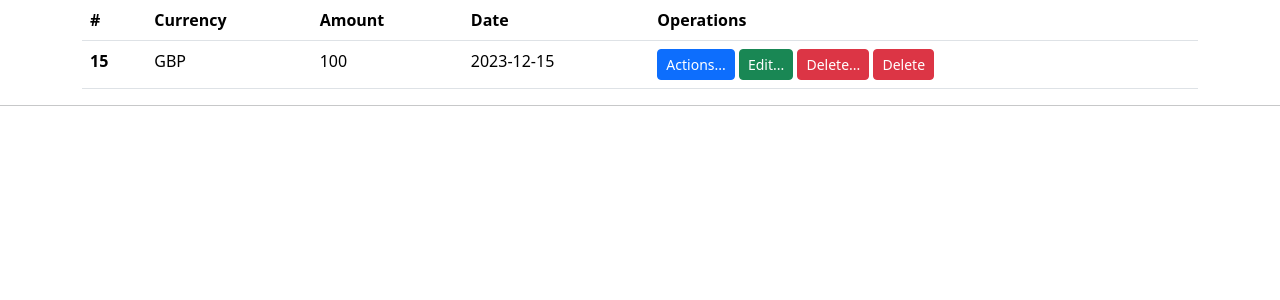
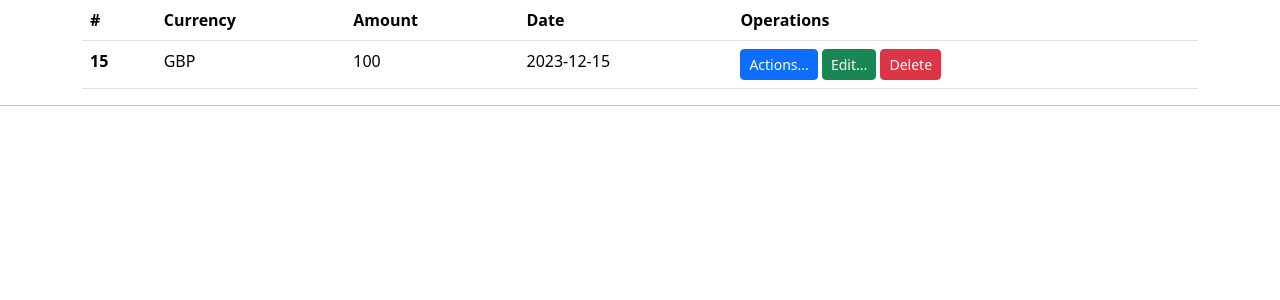
Before and after one commit to rajkonkret/or-flask-13-12-v3-NicerApp, a Flask app: page /history in a window 1280 px wide. Shown: the part 56-356 px from the top of the page. Run offline with Flask 3, Linux system fonts and the light colour scheme; data comes from the database, SQL or seed files in the repository; both versions use the stored data as it was after the commit.

Commit message:
3 - remove delete button

```diff
--- a/Templates/history.html
+++ b/Templates/history.html
@@ -61,8 +61,6 @@ Transaction's history
             <td>
                 <a href="#" class="btn btn-primary btn-sm" role="button">Actions...</a>
                 <a href="#" class="btn btn-success btn-sm" role="button">Edit...</a>
-                <a href="{{ url_for('delete_transaction',transaction_id=transaction.id )}}"
-                   class="btn btn-danger btn-sm" role="button">Delete...</a>
                 <a type="button" class="btn btn-danger btn-sm delete-confirm"
                    data-bs-toggle="modal" data-bs-target="#confirmDeleteModal"
                    data-desc="{{ 'Delete transaction for  {} {} ({})'.format(transaction.amount,
```
Also changed, not shown: data/cantor.db.
